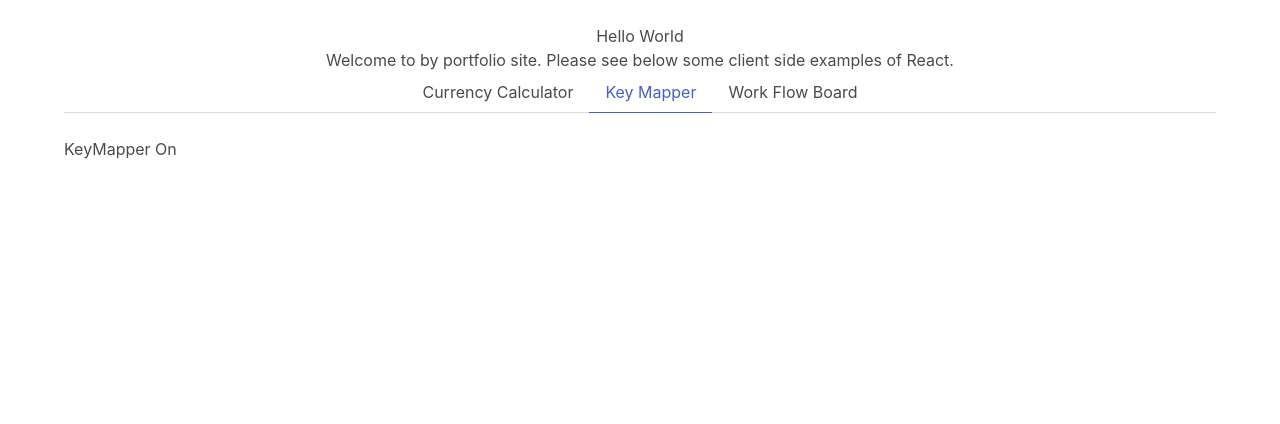
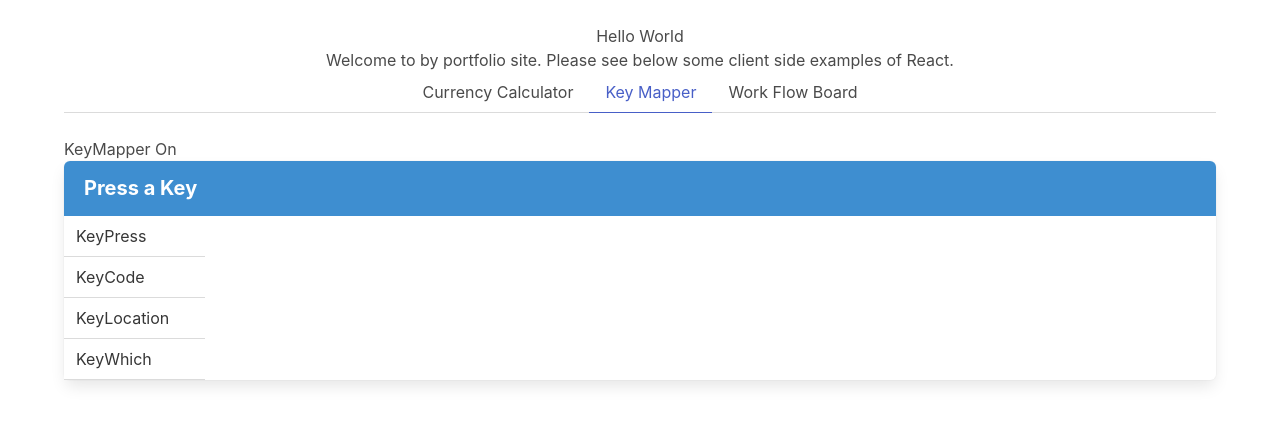
Before and after one commit to timdarcy/portfolio.app, a React (Create React App) app: page / in a window 1280 px wide. Both pictures are taken after a click on the item "Key Mapper". Shown: the top 424 px of the page. Built offline with nearby package versions, Linux system fonts and the light colour scheme.

Commit message:
Added and improved keymapper

```diff
--- /dev/null
+++ b/src/Components/KeyMapper.jsx
@@ -0,0 +1,56 @@
+import React from 'react'
+
+
+export default class KeyMapper extends React.Component{
+    constructor(props){
+        super(props);
+        this.state = {}
+    }
+
+    componentDidMount(){
+        document.onkeydown = (keyDown) => {
+
+            keyDown.preventDefault()
+            this.setState({
+                keyPress: keyDown.code,
+                keyCode: keyDown.keyCode,
+                keyLocation: keyDown.location,
+                nativeKeyCode: keyDown.which
+            })
+        }
+    }
+
+    render(){
+        return(
+            <>
+                <div
+                    type="text"
+                    tabIndex="0"
+                    >
+                        <div className="panel is-info">
+                            <h3 className="panel-heading">Press a Key</h3>
+                            <table className="table">
+                                <tr>
+                                    <td>KeyPress</td>
+                                    <td>{this.state.keyPress}</td>
+                                </tr>
+                                <tr>
+                                    <td>KeyCode</td>
+                                    <td>{this.state.keyCode}</td>
+                                </tr>
+                                <tr>
+                                    <td>KeyLocation</td>
+                                    <td>{this.state.keyLocation}</td>
+                                </tr>
+                                <tr>
+                                    <td>KeyWhich</td>
+                                    <td>{this.state.nativeKeyCode}</td>
+                                </tr>
+                            </table>
+                        </div>
+                </div>
+
+            </>
+        )
+    }
+}
--- a/src/Components/Projects.jsx
+++ b/src/Components/Projects.jsx
@@ -1,5 +1,6 @@
 import React from 'react';
 import CurrencyConverter from './CurrencyConverter';
+import KeyMapper from './KeyMapper';
 class Projects extends React.Component{
     constructor(props){
         super(props);
@@ -42,7 +43,12 @@ class Projects extends React.Component{
             )
         }
         else if(this.state.keyMapper){
-            return <h1>KeyMapper On</h1>
+            return (
+                <>
+                    <h1>KeyMapper On</h1>
+                    <KeyMapper/>
+                </>
+            )
         }
         else if(this.state.workFlowBoard){
             return <h1>WorkFlowBoard On</h1>
```
Also changed, not shown: 1 other file (tests, documents, lock files or other folders).
